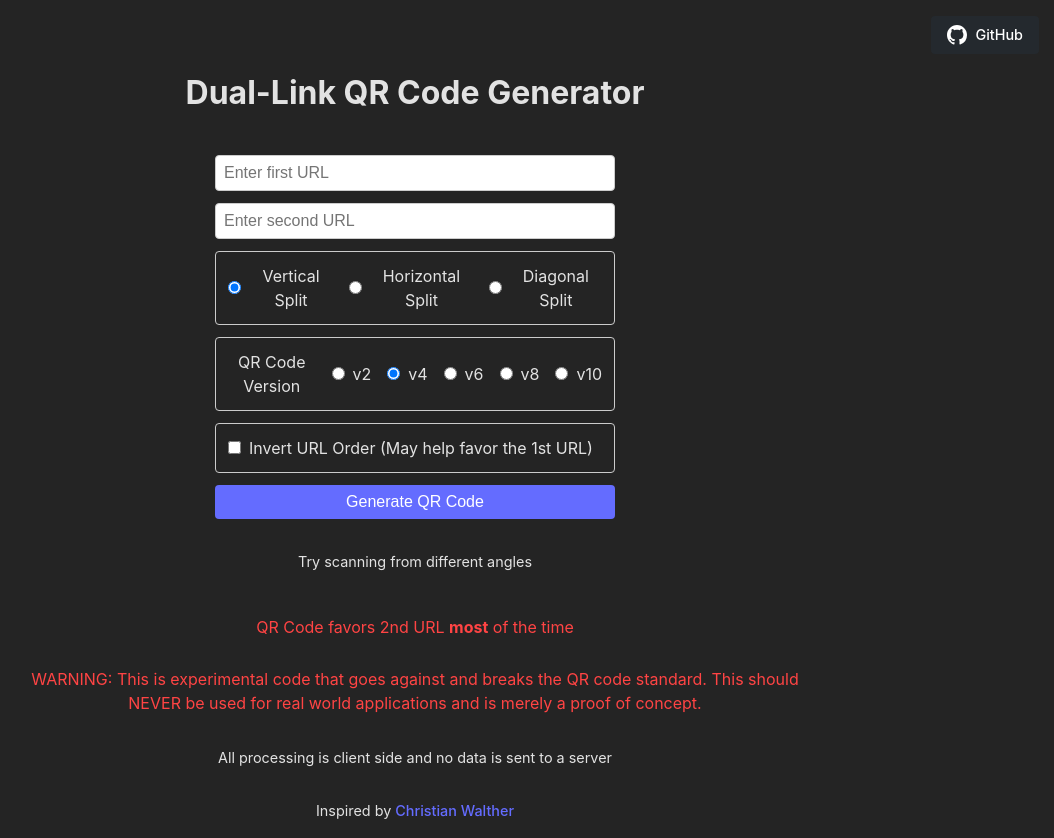
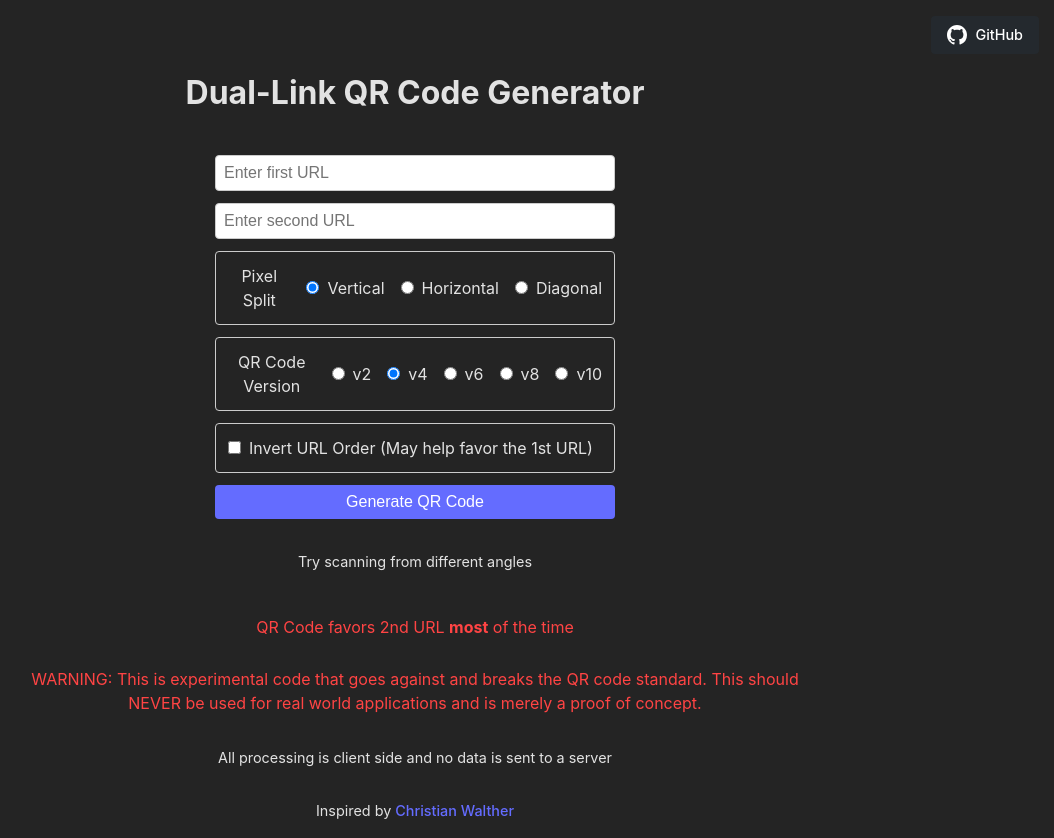
Before and after one commit to dwongdev/DualQRCode, a React (Vite) app: page / in a window 1280 px wide. Shown: the whole page, without its empty margins (225-1279 px from the left). Built offline with nearby package versions, Linux system fonts and the light colour scheme.

Commit message:
Update pixel split text

```diff
--- a/src/App.jsx
+++ b/src/App.jsx
@@ -143,13 +143,16 @@ function App() {
         />
         <div className="pattern-selector">
           <label>
+            Pixel Split
+          </label>
+          <label>
             <input
               type="radio"
               value="vertical"
               checked={splitPattern === 'vertical'}
               onChange={(e) => setSplitPattern(e.target.value)}
             />
-            Vertical Split
+            Vertical
           </label>
           <label>
             <input
@@ -158,7 +161,7 @@ function App() {
               checked={splitPattern === 'horizontal'}
               onChange={(e) => setSplitPattern(e.target.value)}
             />
-            Horizontal Split
+            Horizontal
           </label>
           <label>
             <input
@@ -167,7 +170,7 @@ function App() {
               checked={splitPattern === 'diagonal'}
               onChange={(e) => setSplitPattern(e.target.value)}
             />
-            Diagonal Split
+            Diagonal
           </label>
         </div>
         <div className="pattern-selector">
```
